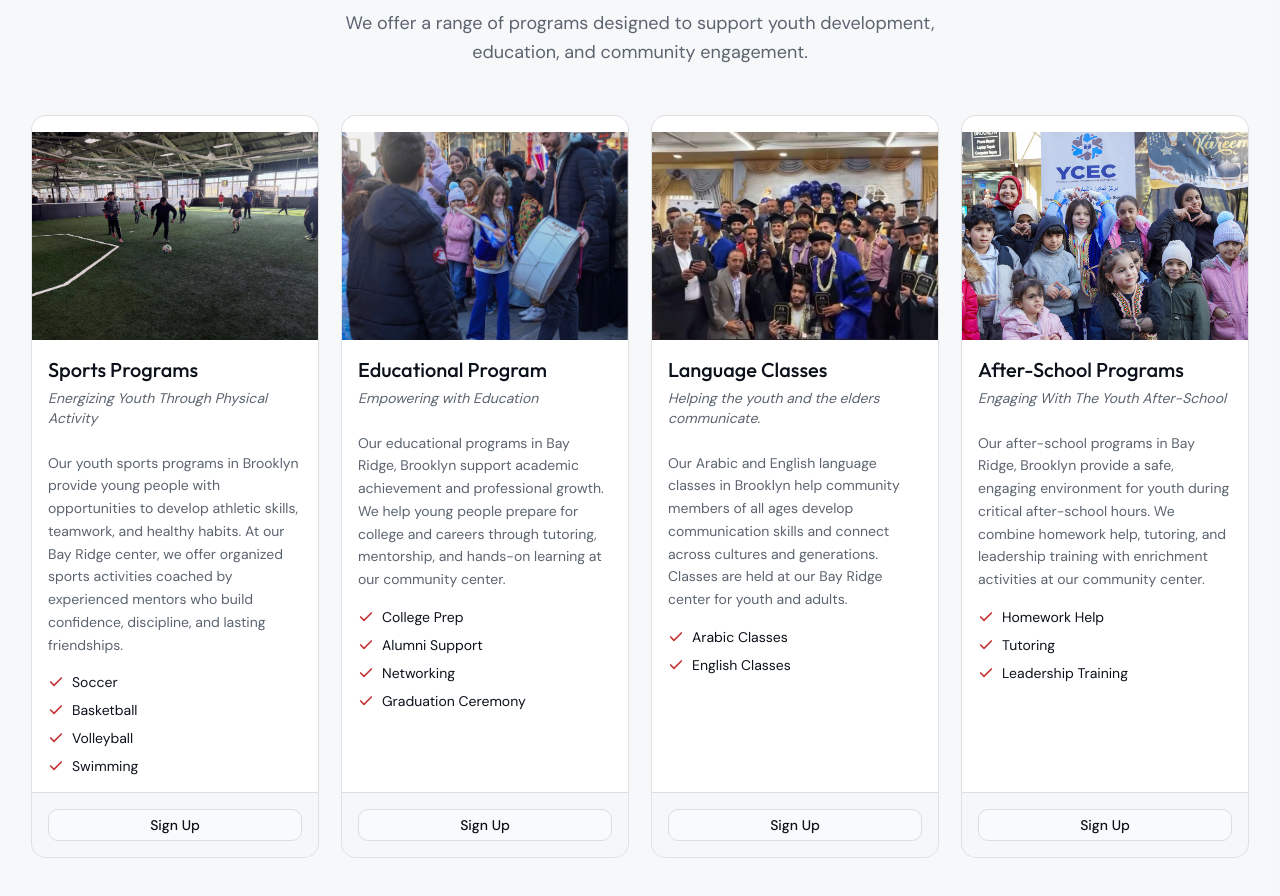
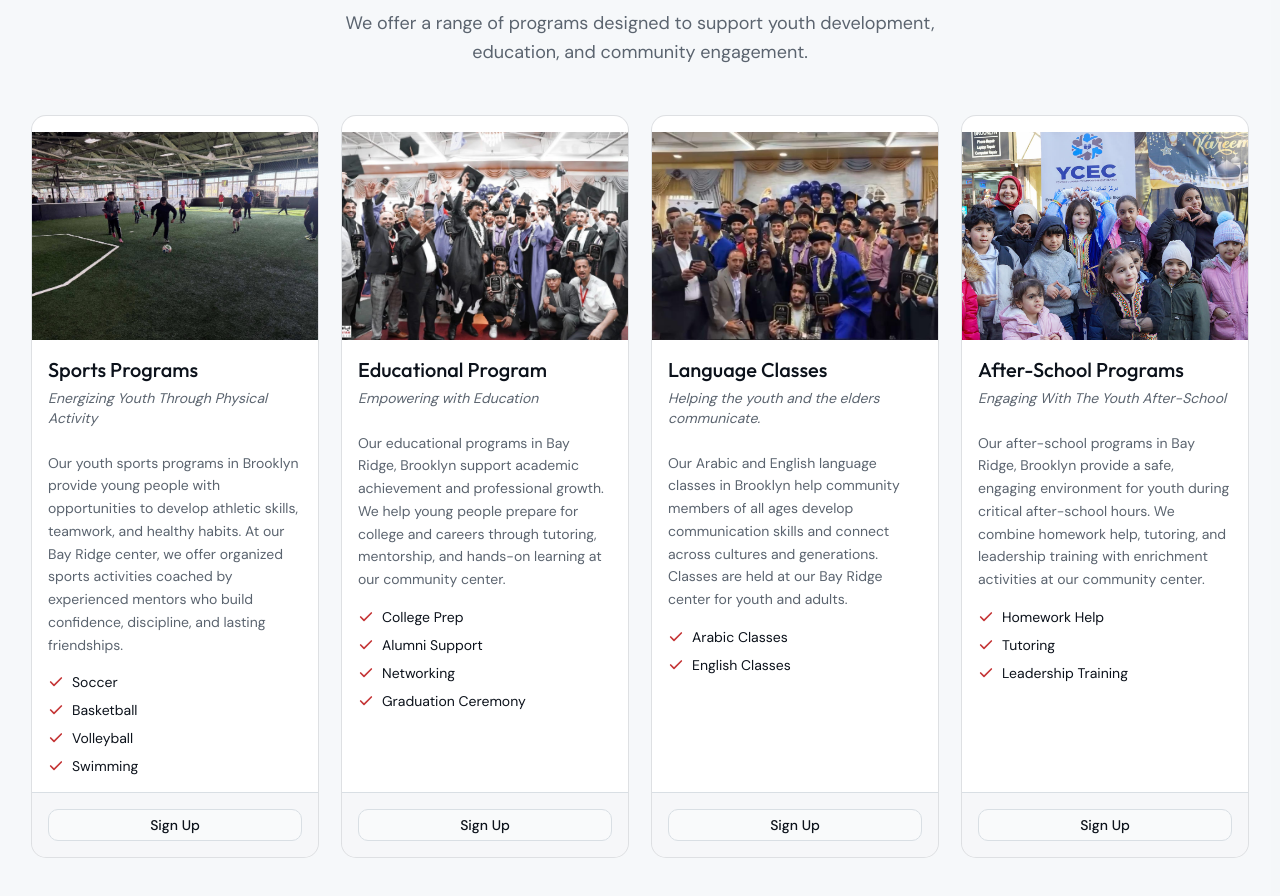
Before and after one commit to Danse117/youthnyc, a Next.js app: page / in a window 1280 px wide. Shown: the part 1581-2477 px from the top of the page. Built offline with nearby package versions, Linux system fonts and the light colour scheme.

Commit message:
Changed Images again

```diff
--- a/src/data/content.ts
+++ b/src/data/content.ts
@@ -130,7 +130,7 @@ export const programs = [
       "Graduation Ceremony",
       "Professional Development",
     ],
-    image: "/images/image10.jpeg",
+    image: "/images/gallery01/hero.jpg",
     signUpUrl: "https://docs.google.com/forms/d/e/1FAIpQLScn8pb120ZH3F_0N3VtDIpPdg6KLDvooCydjPfeFZuB3Cws8A/viewform",
     cta: { label: "Sign Up", href: "https://docs.google.com/forms/d/e/1FAIpQLScn8pb120ZH3F_0N3VtDIpPdg6KLDvooCydjPfeFZuB3Cws8A/viewform" },
   },
```
